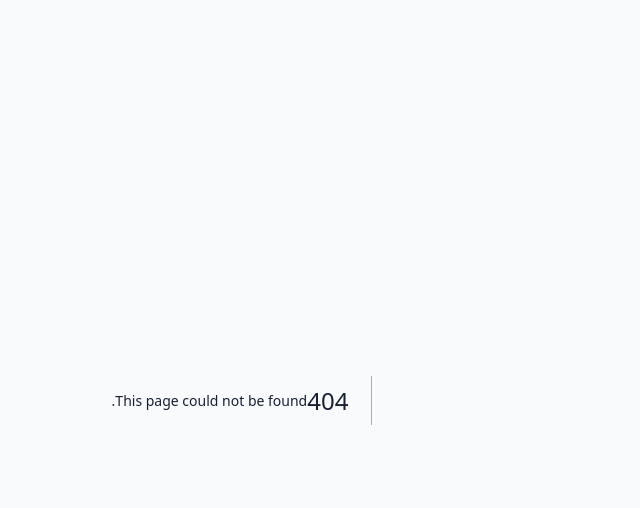
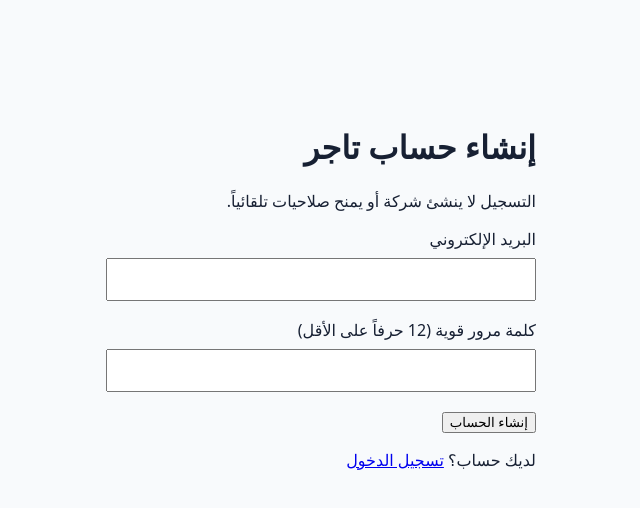
Before and after one commit to ultrablueai/Qmenu, a Next.js app: page /signup in a window 1280 px wide. Before the commit this address had no page. Shown: the top 508 px of the page, without its empty margins (430-1070 px from the left). Built offline with nearby package versions, Linux system fonts and the light colour scheme.

Commit message:
feat(g1): add safe signup flow app/signup/page.tsx

```diff
--- /dev/null
+++ b/app/signup/page.tsx
@@ -0,0 +1,40 @@
+"use client";
+import { useState, type FormEvent } from "react";
+import Link from "next/link";
+import { browserSupabase } from "../../lib/supabase/browser";
+
+export default function Signup() {
+ const [email,setEmail]=useState("");
+ const [password,setPassword]=useState("");
+ const [busy,setBusy]=useState(false);
+ const [message,setMessage]=useState("");
+ async function submit(event:FormEvent<HTMLFormElement>) {
+   event.preventDefault();
+   if(busy) return;
+   setBusy(true);
+   setMessage("");
+   try {
+     const callback = new URL("/auth/callback", window.location.origin);
+     const {error}=await browserSupabase().auth.signUp({
+       email, password, options:{emailRedirectTo:callback.toString()}
+     });
+     if(error) throw error;
+     setMessage("إذا أمكن إنشاء الحساب، تحقق من بريدك الإلكتروني لتأكيد التسجيل ثم سجّل الدخول.");
+   } catch {
+     setMessage("تعذّر إكمال التسجيل. تحقق من البيانات أو حاول لاحقاً.");
+   } finally { setBusy(false); }
+ }
+ return <main style={{maxWidth:430,margin:"10vh auto",padding:24}}>
+  <h1>إنشاء حساب تاجر</h1>
+  <p>التسجيل لا ينشئ شركة أو يمنح صلاحيات تلقائياً.</p>
+  <form onSubmit={submit}>
+   <label htmlFor="email">البريد الإلكتروني</label>
+   <input id="email" type="email" autoComplete="email" required value={email} onChange={e=>setEmail(e.target.value)} style={{display:"block",width:"100%",padding:12,boxSizing:"border-box",margin:"8px 0 18px"}}/>
+   <label htmlFor="password">كلمة مرور قوية (12 حرفاً على الأقل)</label>
+   <input id="password" type="password" required minLength={12} autoComplete="new-password" value={password} onChange={e=>setPassword(e.target.value)} style={{display:"block",width:"100%",padding:12,boxSizing:"border-box",margin:"8px 0 18px"}}/>
+   <button disabled={busy} type="submit">{busy?"جارٍ التسجيل...":"إنشاء الحساب"}</button>
+  </form>
+  {message&&<p role="status">{message}</p>}
+  <p>لديك حساب؟ <Link href="/login">تسجيل الدخول</Link></p>
+ </main>;
+}
```
